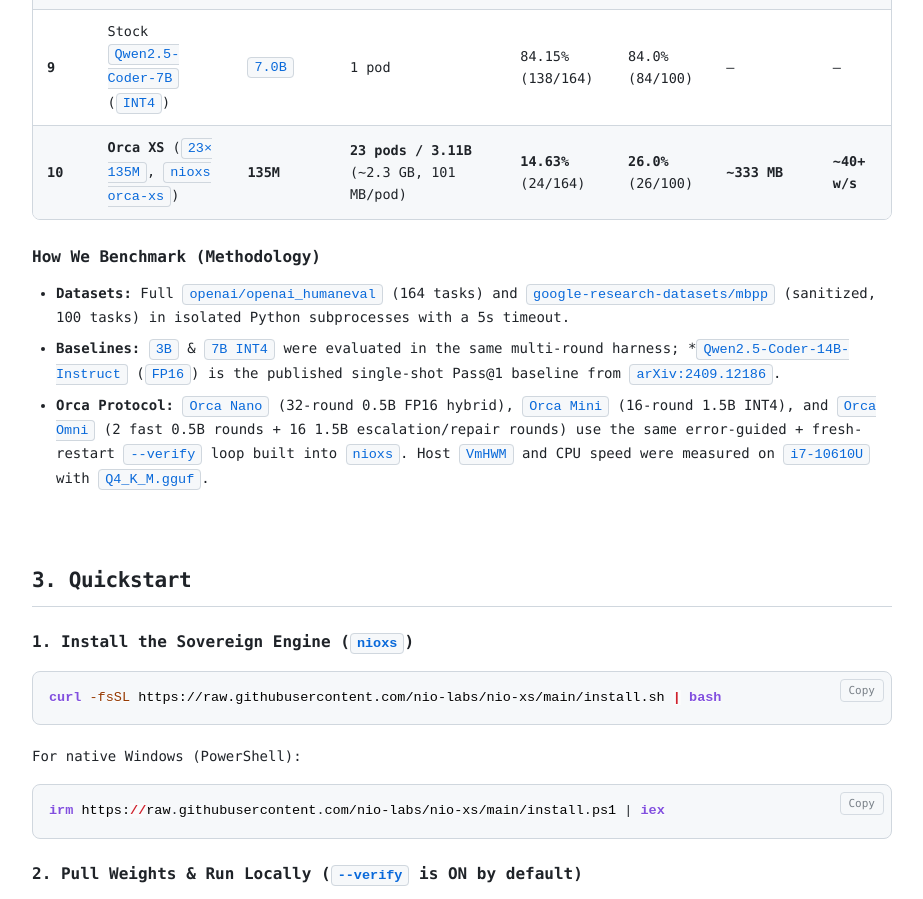
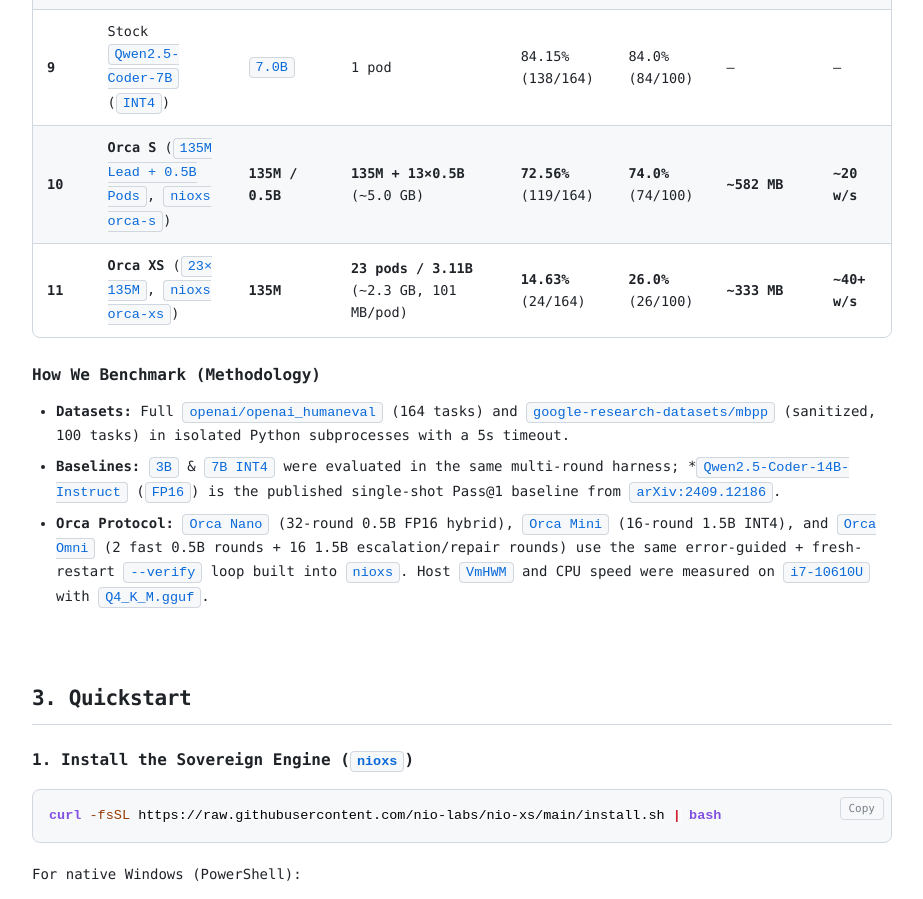
Before and after one commit to nio-labs/nio-orca, a plain HTML site: page docs/index.html in a window 1280 px wide. Shown: the part 1383-2282 px from the top of the page, without its empty margins (323-1246 px from the left). Drawn offline with nearby package versions, Linux system fonts and the light colour scheme; a web font is replaced by a local one.

Commit message:
docs: add verified Orca S benchmarks (72.56% HumanEval, 74.0% MBPP)

```diff
--- a/docs/index.html
+++ b/docs/index.html
@@ -107,7 +107,8 @@
                 <tr><td><strong>7</strong></td><td><strong>Orca Mini</strong> (<code>orca-mini-1.5b-19.5b</code>)</td><td><strong>1.5B</strong></td><td><strong>13 pods / 19.5B</strong> (~12.2 GB, 941 MB/pod)</td><td><strong>86.59%</strong> (142/164)</td><td><strong>87.0%</strong> (87/100)</td><td><strong>~1,839 MB</strong></td><td><strong>8–10 w/s</strong></td></tr>
                 <tr><td><strong>8</strong></td><td><strong>Orca Nano</strong> (<code>orca-nano-0.5b-6.5b</code>)</td><td><strong>0.5B</strong></td><td><strong>13 pods / 6.5B</strong> (~4.9 GB, 380 MB/pod)</td><td><strong>85.37%</strong> (140/164)</td><td><strong>84.0%</strong> (84/100)</td><td><strong>~582 MB</strong></td><td><strong>~20 w/s</strong></td></tr>
                 <tr><td><strong>9</strong></td><td>Stock <code>Qwen2.5-Coder-7B</code> (<code>INT4</code>)</td><td><code>7.0B</code></td><td>1 pod</td><td>84.15% (138/164)</td><td>84.0% (84/100)</td><td>—</td><td>—</td></tr>
-                <tr><td><strong>10</strong></td><td><strong>Orca XS</strong> (<code>23× 135M</code>, <code>nioxs orca-xs</code>)</td><td><strong>135M</strong></td><td><strong>23 pods / 3.11B</strong> (~2.3 GB, 101 MB/pod)</td><td><strong>14.63%</strong> (24/164)</td><td><strong>26.0%</strong> (26/100)</td><td><strong>~333 MB</strong></td><td><strong>~40+ w/s</strong></td></tr>
+                <tr><td><strong>10</strong></td><td><strong>Orca S</strong> (<code>135M Lead + 0.5B Pods</code>, <code>nioxs orca-s</code>)</td><td><strong>135M / 0.5B</strong></td><td><strong>135M + 13×0.5B</strong> (~5.0 GB)</td><td><strong>72.56%</strong> (119/164)</td><td><strong>74.0%</strong> (74/100)</td><td><strong>~582 MB</strong></td><td><strong>~20 w/s</strong></td></tr>
+                <tr><td><strong>11</strong></td><td><strong>Orca XS</strong> (<code>23× 135M</code>, <code>nioxs orca-xs</code>)</td><td><strong>135M</strong></td><td><strong>23 pods / 3.11B</strong> (~2.3 GB, 101 MB/pod)</td><td><strong>14.63%</strong> (24/164)</td><td><strong>26.0%</strong> (26/100)</td><td><strong>~333 MB</strong></td><td><strong>~40+ w/s</strong></td></tr>
               </tbody>
             </table>
           </div>
```
Also changed, not shown: 1 other file.
